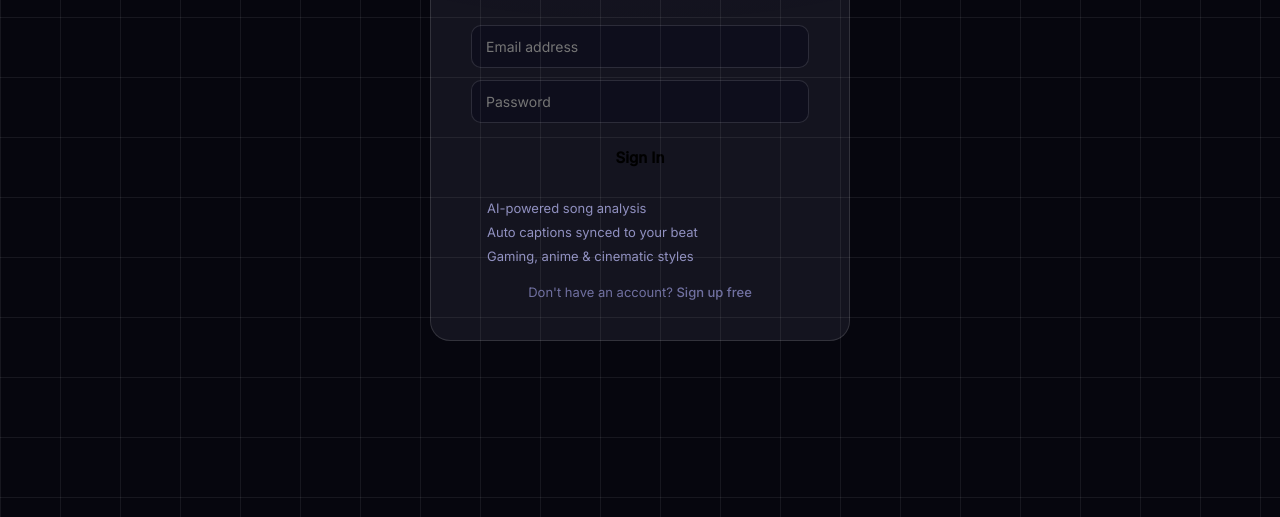
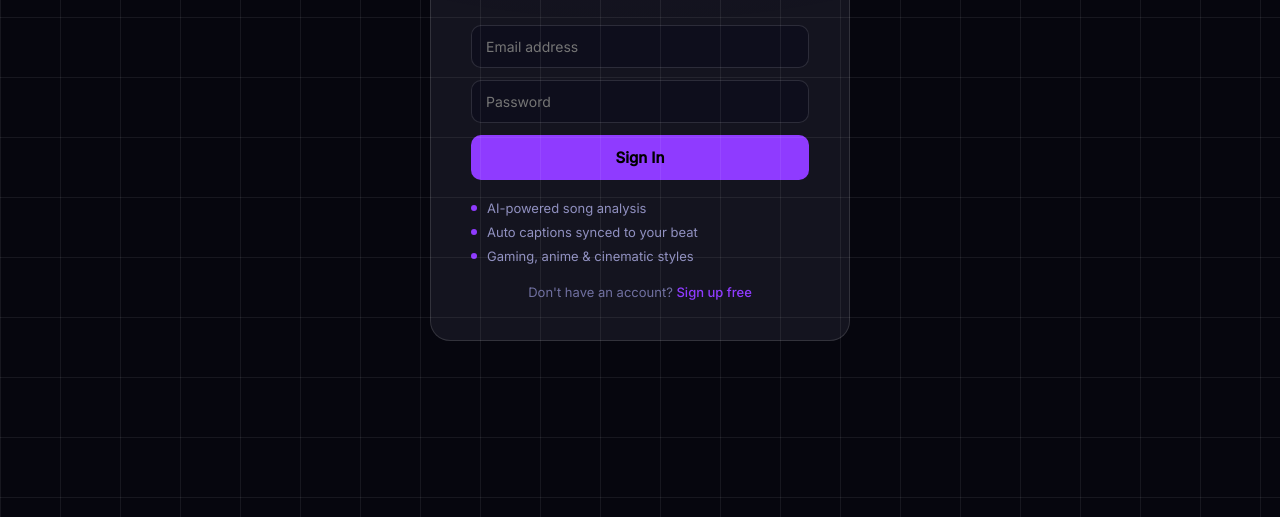
Before and after one commit to muditmatharu74-beep/Wavlr, a website: page public/index.html in a window 1280 px wide. Shown: the part 283-800 px from the top of the page. Drawn offline with nearby package versions, Linux system fonts and the light colour scheme; a web font is replaced by a local one.

Commit message:
Update index.html

```diff
--- a/public/index.html
+++ b/public/index.html
@@ -15,7 +15,7 @@
 :root{
   --bg:#06060e;--surface:#0e0e1c;--card:#14141f;--card2:#1a1a28;
   --border:#ffffff12;--border2:#ffffff20;
-  --cyan:#8F3BFF;--cyan2:#7B2FE0;--orange:#ff6b35;--purple:#a855f7;--green:#22d3a0;
+  --violet:#8F3BFF;--violet2:#7B2FE0;--cyan:#00e5ff;--cyan2:#00b4d8;--orange:#ff6b35;--purple:#a855f7;--green:#22d3a0;
   --text:#f0f0f8;--muted:#7070a0;--muted2:#9090c0;
 }
 body{background:var(--bg);color:var(--text);font-family:'Inter',sans-serif;min-height:100vh;overflow-x:hidden}
```
